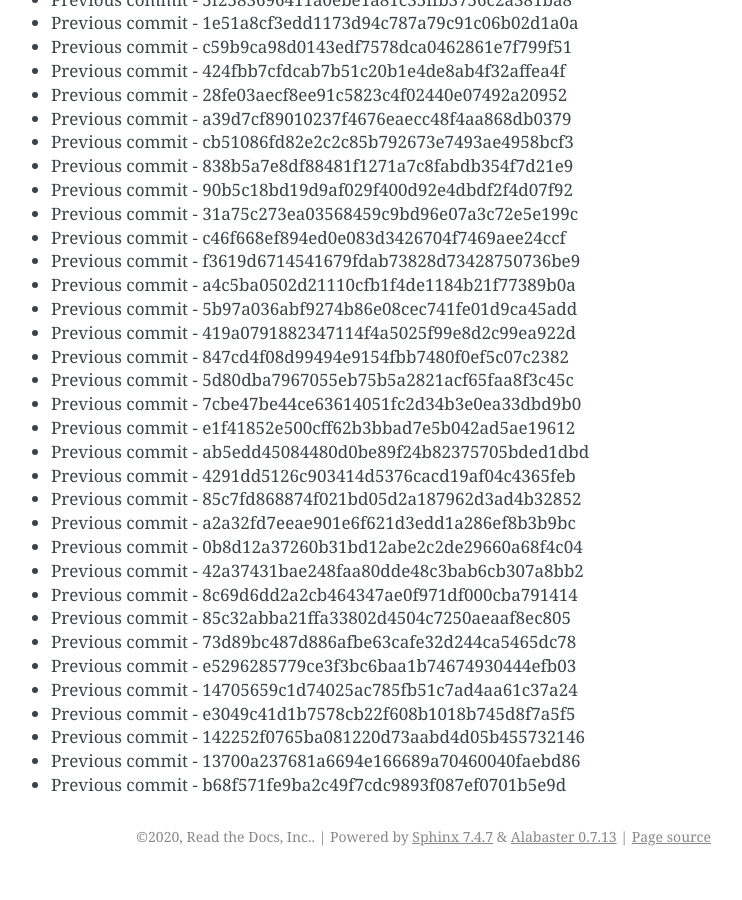
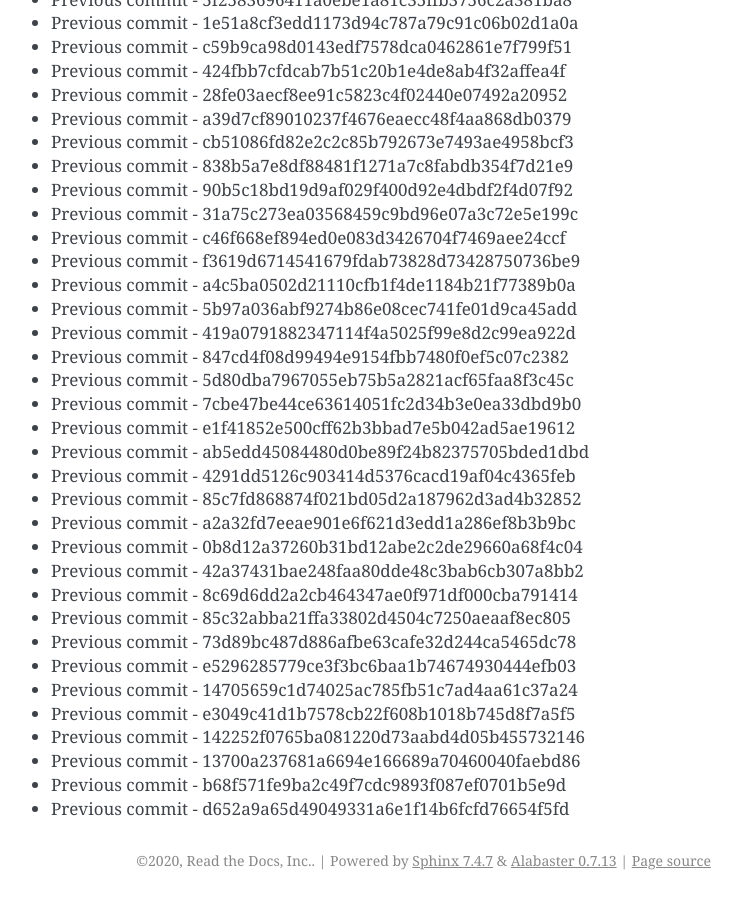
Before and after one commit to readthedocs/rtd-git-stresstest, a Sphinx documentation site: the page built from docs/updates.rst, in a window 1280 px wide and 900 px high, scrolled down 35090 px. Shown: the whole window, without its empty margins (399-1141 px from the left). Built offline with Sphinx 7.4.7, drawn with Linux system fonts in a browser that asks for light colours; before the commit the page ends 35966 px from its top, so only the background shows below that.

Commit message:
Generating commit from previous: d652a9a65d49049331a6e1f14b6fcfd76654f5fd

```diff
--- a/docs/updates.rst
+++ b/docs/updates.rst
@@ -1506,3 +1506,4 @@ It can be tested for any performance characteristics.
 * Previous commit - 142252f0765ba081220d73aabd4d05b455732146
 * Previous commit - 13700a237681a6694e166689a70460040faebd86
 * Previous commit - b68f571fe9ba2c49f7cdc9893f087ef0701b5e9d
+* Previous commit - d652a9a65d49049331a6e1f14b6fcfd76654f5fd
```
